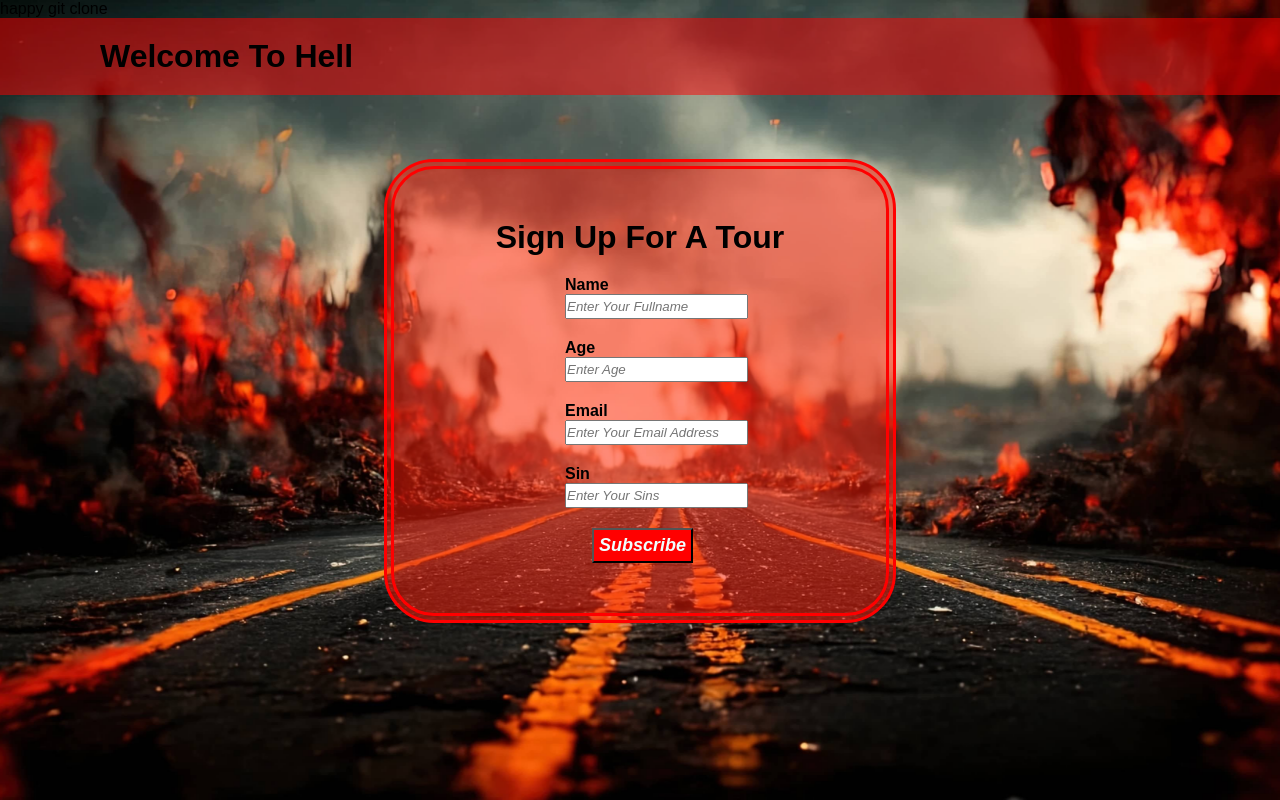
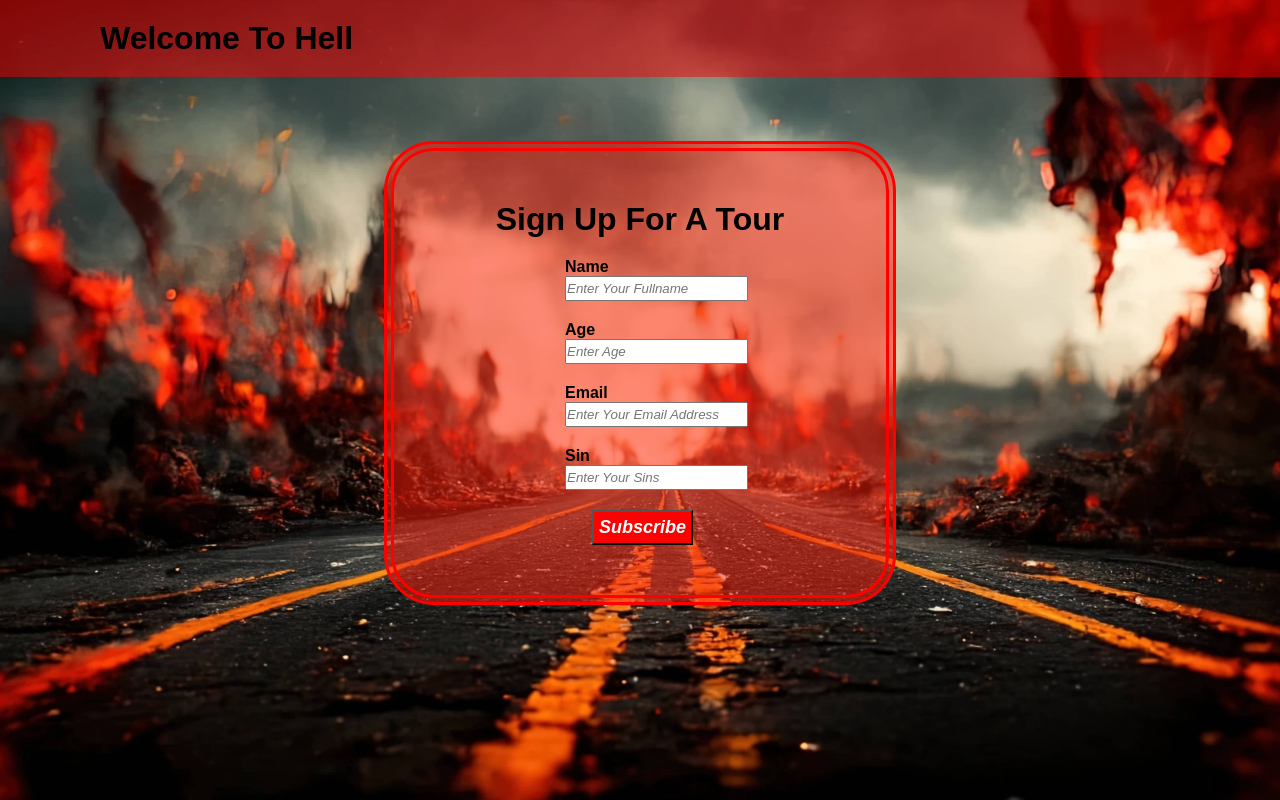
Before and after one commit to Barnabas-U/my-form, a plain HTML site: page index.html in a window 1280 px wide. Drawn offline with Linux system fonts and the light colour scheme.

Commit message:
finished testing

```diff
--- a/index.html
+++ b/index.html
@@ -9,8 +9,6 @@
 </head>
 
 <body>
-
-    <p>happy git clone</p>
 
     <h1 class="greeting">Welcome To Hell</h1>
 
```
